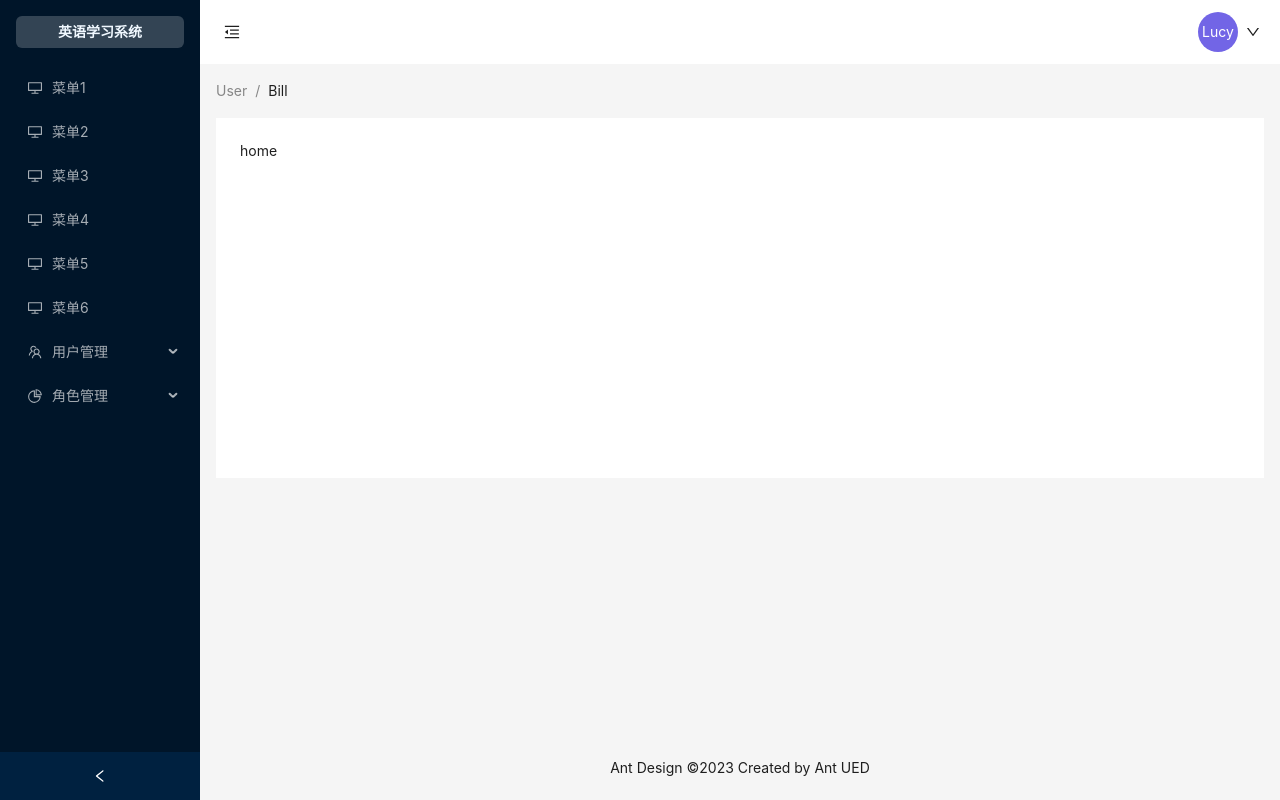
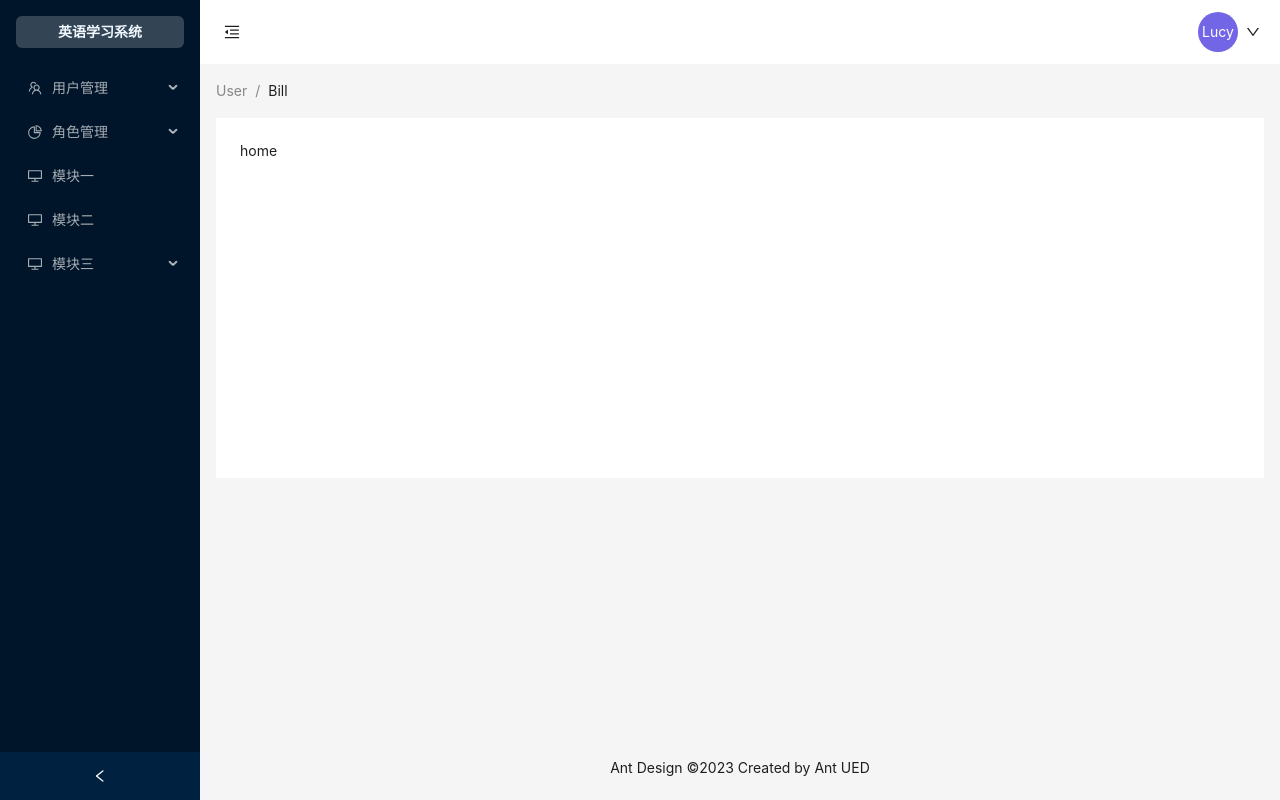
Before and after one commit to stimulate/ieltstudying, a React (Create React App) app: page / in a window 1280 px wide. Built offline with nearby package versions, Linux system fonts and the light colour scheme.

Commit message:
feature:路由

```diff
--- a/src/App.tsx
+++ b/src/App.tsx
@@ -1,22 +1,13 @@
-import React from 'react'
+import React, { Suspense } from 'react'
 import MainLayout from './layout'
 import './App.css'
 import { ConfigProvider } from 'antd'
-import { HashRouter, Routes, Route } from 'react-router-dom'
-import Home from './pages/home'
-import User from './pages/user'
-import Role from './pages/role'
-import UserDetail from './pages/user/user-detail'
-import UserCenter from './pages/user/user-center'
+import { HashRouter, useRoutes } from 'react-router-dom'
+import router from './router'
 
-import Login from './pages/login'
-
-import Menu1 from './pages/menu/menu1'
-import Menu2 from './pages/menu/menu2'
-import Menu3 from './pages/menu/menu3'
-import Menu4 from './pages/menu/menu4'
-import Menu5 from './pages/menu/menu5'
-import Menu6 from './pages/menu/menu6'
+function AppRouter() {
+  return useRoutes(router)
+}
 
 function App() {
   return (
@@ -27,26 +18,7 @@ function App() {
         },
       }}>
       <HashRouter>
-        <Routes>
-          <Route path="/" element={<MainLayout />}>
-            {/* 菜单demo */}
-            <Route path="menu1" element={<Menu1 />}></Route>
-            <Route path="menu2" element={<Menu2 />}></Route>
-            <Route path="menu3" element={<Menu3 />}></Route>
-            <Route path="menu4" element={<Menu4 />}></Route>
-            <Route path="menu5" element={<Menu5 />}></Route>
-            <Route path="menu6" element={<Menu6 />}></Route>
-            {/* 首页 */}
-            <Route index element={<Home />}></Route>
-            {/* 用户路由 */}
-            <Route path="/user" element={<User />}></Route>
-            <Route path="/user/detail/:id" element={<UserDetail />}></Route>
-            <Route path="/user/center" element={<UserCenter />}></Route>
-            {/* 角色 */}
-            <Route path="/role" element={<Role />}></Route>
-          </Route>
-          <Route path="/login" element={<Login />}></Route>
-        </Routes>
+        <AppRouter />
       </HashRouter>
     </ConfigProvider>
   )
--- a/src/layout/index.tsx
+++ b/src/layout/index.tsx
@@ -1,4 +1,5 @@
 import React, { useEffect, useState } from 'react'
+import AppMenus, { menuList } from '../router/menu'
 import {
   DesktopOutlined,
   FileOutlined,
@@ -103,36 +104,7 @@ const MainLayout: React.FC = () => {
         <div className="demo-logo-vertical">
           {collapsed ? '英语' : '英语学习系统'}
         </div>
-        <Menu theme="dark" defaultSelectedKeys={[]} mode="inline">
-          <Menu.Item icon={<DesktopOutlined />} key="1">
-            <Link to="/menu1">菜单1</Link>
-          </Menu.Item>
-          <Menu.Item icon={<DesktopOutlined />} key="2">
-            <Link to="/menu2">菜单2</Link>
-          </Menu.Item>
-          <Menu.Item icon={<DesktopOutlined />} key="3">
-            <Link to="/menu3">菜单3</Link>
-          </Menu.Item>
-          <Menu.Item icon={<DesktopOutlined />} key="4">
-            <Link to="/menu4">菜单4</Link>
-          </Menu.Item>
-          <Menu.Item icon={<DesktopOutlined />} key="5">
-            <Link to="/menu5">菜单5</Link>
-          </Menu.Item>
-          <Menu.Item icon={<DesktopOutlined />} key="6">
-            <Link to="/menu6">菜单6</Link>
-          </Menu.Item>
-          <SubMenu icon={<TeamOutlined />} title="用户管理">
-            <Menu.Item key="7" icon={<UserOutlined />}>
-              <Link to="/user">用户列表</Link>
-            </Menu.Item>
-          </SubMenu>
-          <SubMenu icon={<PieChartOutlined />} title="角色管理">
-            <Menu.Item key="8" icon={<UserOutlined />}>
-              <Link to="/role">角色列表</Link>
-            </Menu.Item>
-          </SubMenu>
-        </Menu>
+        <AppMenus menuConfig={menuList} />
       </Sider>
       <Layout>
         <Header style={{ padding: 0, background: colorBgContainer }}>
--- a/src/router/index.tsx
+++ b/src/router/index.tsx
@@ -1,4 +1,39 @@
-import { useRoutes } from 'react-router-dom'
-export default function AppRouter() {
-  return useRoutes([])
+import { RouteObject } from 'react-router-dom'
+import { Suspense, lazy, ReactNode } from 'react'
+import MainLayout from '../layout'
+const Login = lazy(() => import('../pages/login'))
+const Home = lazy(() => import('../pages/home'))
+const Role = lazy(() => import('../pages/role'))
+const User = lazy(() => import('../pages/user'))
+const UserDetail = lazy(() => import('../pages/user/user-detail'))
+const UserCenter = lazy(() => import('../pages/user/user-center'))
+const Menu1 = lazy(() => import('../pages/menu/menu1'))
+const Menu2 = lazy(() => import('../pages/menu/menu2'))
+const Menu3 = lazy(() => import('../pages/menu/menu3'))
+const Menu4 = lazy(() => import('../pages/menu/menu4'))
+const Menu5 = lazy(() => import('../pages/menu/menu5'))
+const Menu6 = lazy(() => import('../pages/menu/menu6'))
+const lazyLoad = (children: ReactNode): ReactNode => {
+  return <Suspense fallback={<>loading</>}>{children}</Suspense>
 }
+const router: RouteObject[] = [
+  { path: '/login', element: lazyLoad(<Login />) },
+  {
+    path: '/',
+    element: <MainLayout />,
+    children: [
+      { index: true, element: lazyLoad(<Home />) },
+      { path: '/user', element: lazyLoad(<User />) },
+      { path: '/user/detail/:id', element: lazyLoad(<UserDetail />) },
+      { path: '/user/center', element: lazyLoad(<UserCenter />) },
+      { path: '/role', element: lazyLoad(<Role />) },
+      { path: 'menu1', element: lazyLoad(<Menu1 />) },
+      { path: 'menu2', element: lazyLoad(<Menu2 />) },
+      { path: 'menu3', element: lazyLoad(<Menu3 />) },
+      { path: 'menu4', element: lazyLoad(<Menu4 />) },
+      { path: 'menu5', element: lazyLoad(<Menu5 />) },
+      { path: 'menu6', element: lazyLoad(<Menu6 />) },
+    ],
+  },
+]
+export default router
--- /dev/null
+++ b/src/router/menu.tsx
@@ -0,0 +1,134 @@
+import React, { useState } from 'react'
+import { Menu } from 'antd'
+import SubMenu from 'antd/es/menu/SubMenu'
+import { Link } from 'react-router-dom'
+import type { MenuProps } from 'antd'
+
+export const menuList: IMenuConfig[] = [
+  {
+    key: 'user-manage',
+    title: '用户管理',
+    icon: 'TeamOutlined',
+    children: [
+      {
+        key: 'user',
+        title: '用户列表',
+        path: '/user',
+        icon: 'UserOutlined',
+      },
+    ],
+  },
+  {
+    key: 'role-manage',
+    title: '角色管理',
+    icon: 'PieChartOutlined',
+    children: [
+      {
+        key: 'role',
+        title: '角色列表',
+        path: '/role',
+        icon: 'UserOutlined',
+      },
+    ],
+  },
+  {
+    key: 'menu1',
+    title: '模块一',
+    path: '/menu1',
+    icon: 'DesktopOutlined',
+  },
+  {
+    key: 'menu2',
+    title: '模块二',
+    path: '/menu2',
+    icon: 'DesktopOutlined',
+  },
+  {
+    key: 'menu3-manage', // 唯一的id
+    title: '模块三', // 菜单名称
+    icon: 'DesktopOutlined',
+    children: [
+      // 子菜单
+      {
+        key: 'menu3-1',
+        title: '模块3-1',
+        path: '/menu3',
+        icon: 'DesktopOutlined',
+      },
+      {
+        key: 'menu3-2',
+        title: '多级菜单',
+        path: '/menu3/2',
+        icon: 'DesktopOutlined',
+        children: [
+          {
+            key: 'menu3-2-1',
+            title: '模块3-2-1',
+            path: '/menu4',
+            icon: 'DesktopOutlined',
+          },
+        ],
+      },
+    ],
+  },
+]
+
+export interface IMenuConfig {
+  key: string
+  title: string
+  path?: string
+  auth?: number // 是否需要鉴权 [user]
+  icon?: string
+  hidden?: boolean // 是否显示在菜单上, 默认要显示。加该参数主要是隐藏用于重定向的菜单
+  children?: IMenuConfig[]
+}
+
+function genMenu(menuConfig: IMenuConfig[]) {
+  return menuConfig.map((menuItem) => {
+    const itemIcon = menuItem?.icon
+      ? React.createElement(require('@ant-design/icons')[menuItem?.icon])
+      : null
+
+    if (menuItem.children && menuItem.children.length) {
+      return (
+        <SubMenu key={menuItem.key} title={menuItem.title} icon={itemIcon}>
+          {genMenu(menuItem.children)}
+        </SubMenu>
+      )
+    } else {
+      return (
+        <Menu.Item key={menuItem.key} icon={itemIcon}>
+          <Link to={menuItem?.path || ''}>{menuItem.title}</Link>
+        </Menu.Item>
+      )
+    }
+  })
+}
+
+function AppMenus(props: { menuConfig: IMenuConfig[] }) {
+  const handleSelect = () => {}
+  const [openKeys, setOpenKeys] = useState(['user'])
+  const rootSubmenuKeys = ['user-manage', 'role-manage', 'menu3-manage']
+
+  const onOpenChange: MenuProps['onOpenChange'] = (keys) => {
+    const latestOpenKey = keys.find((key) => openKeys.indexOf(key) === -1)
+    if (rootSubmenuKeys.indexOf(latestOpenKey!) === -1) {
+      setOpenKeys(keys)
+    } else {
+      setOpenKeys(latestOpenKey ? [latestOpenKey] : [])
+    }
+  }
+
+  return (
+    <Menu
+      mode="inline"
+      theme="dark"
+      openKeys={openKeys}
+      onOpenChange={onOpenChange}
+      onSelect={handleSelect}>
+      {genMenu(props.menuConfig)}
+    </Menu>
+  )
+}
+
+export default AppMenus
```
